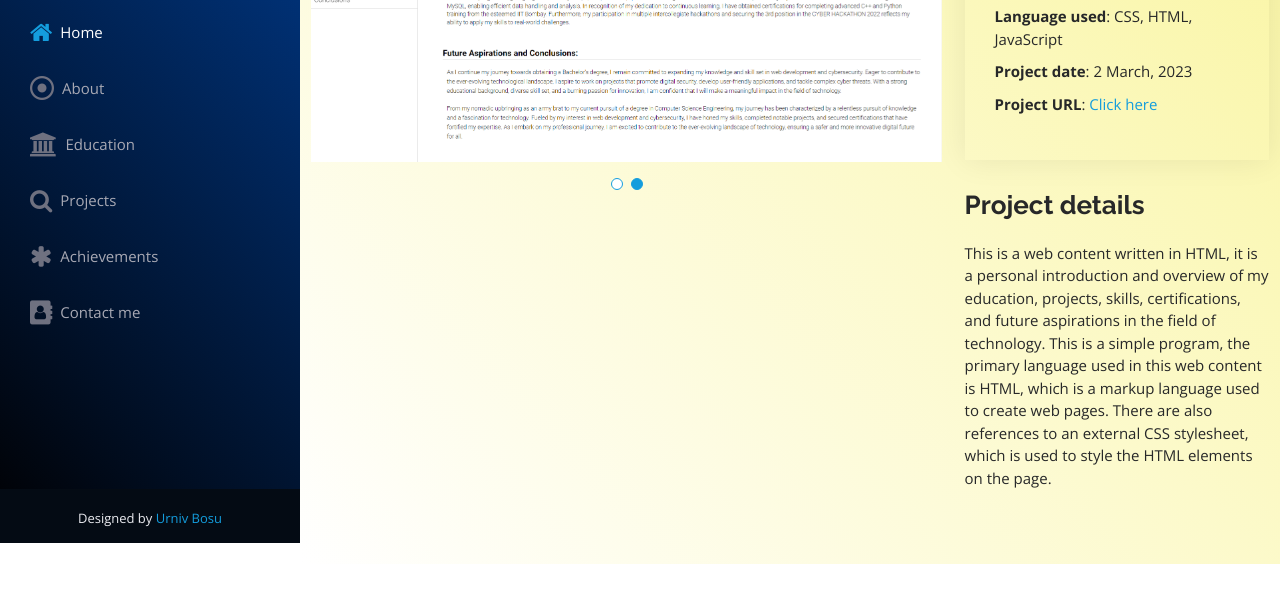
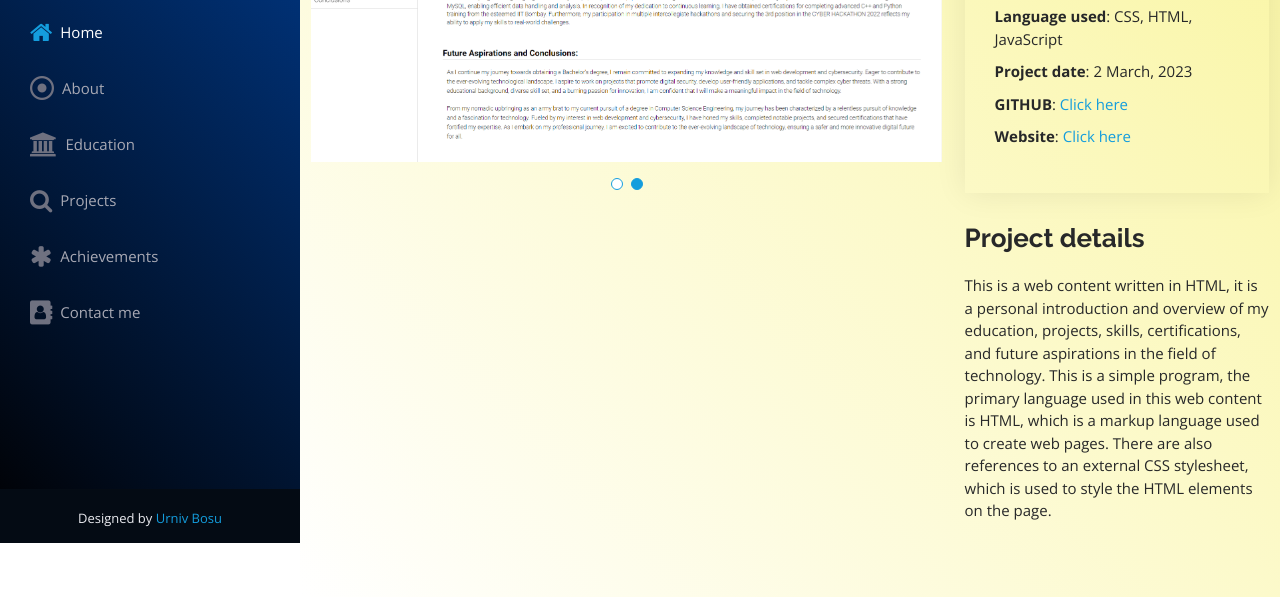
Before and after one commit to urnivbosu/My-Portfolio-Website, a plain HTML site: page blog-site.html in a window 1280 px wide. Shown: the part 257-854 px from the top of the page. Before the commit the page ends 821 px from the top, so only its background shows below. Drawn offline with nearby package versions, Linux system fonts and the light colour scheme; a web font is replaced by a local one.

Commit message:
Update blog-site.html

```diff
--- a/blog-site.html
+++ b/blog-site.html
@@ -121,7 +121,8 @@
                 <li><strong>Category</strong>: Web design</li>
                 <li><strong>Language used</strong>: CSS, HTML, JavaScript</li>
                 <li><strong>Project date</strong>: 2 March, 2023</li>
-                <li><strong>Project URL</strong>: <a href="https://github.com/urnivbosu/About-my-journey-Blog">Click here</a></li>
+                <li><strong>GITHUB</strong>: <a href="https://github.com/urnivbosu/bold-blogs">Click here</a></li>
+                <li><strong>Website</strong>: <a href="https://urnivbosu.github.io/bold-blogs/">Click here</a></li>
               </ul>
             </div>
             <div class="portfolio-description">
```
